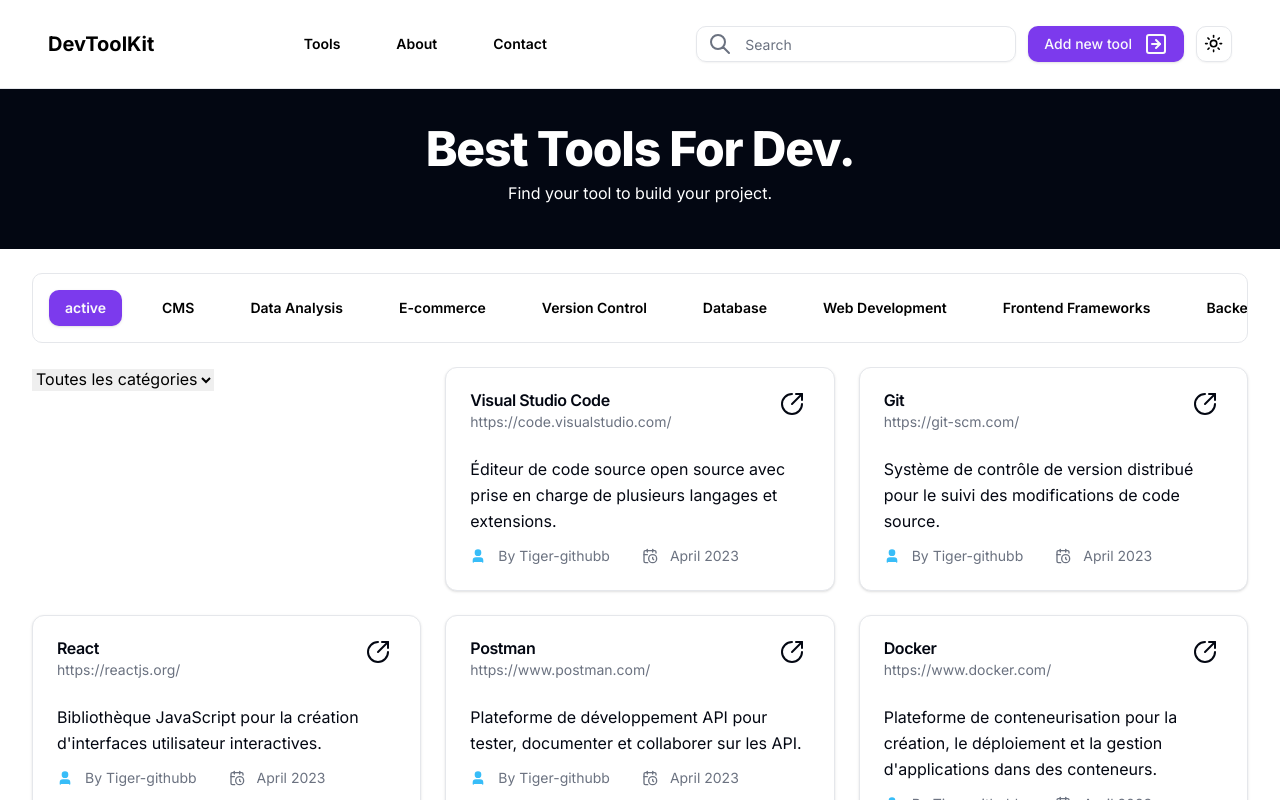
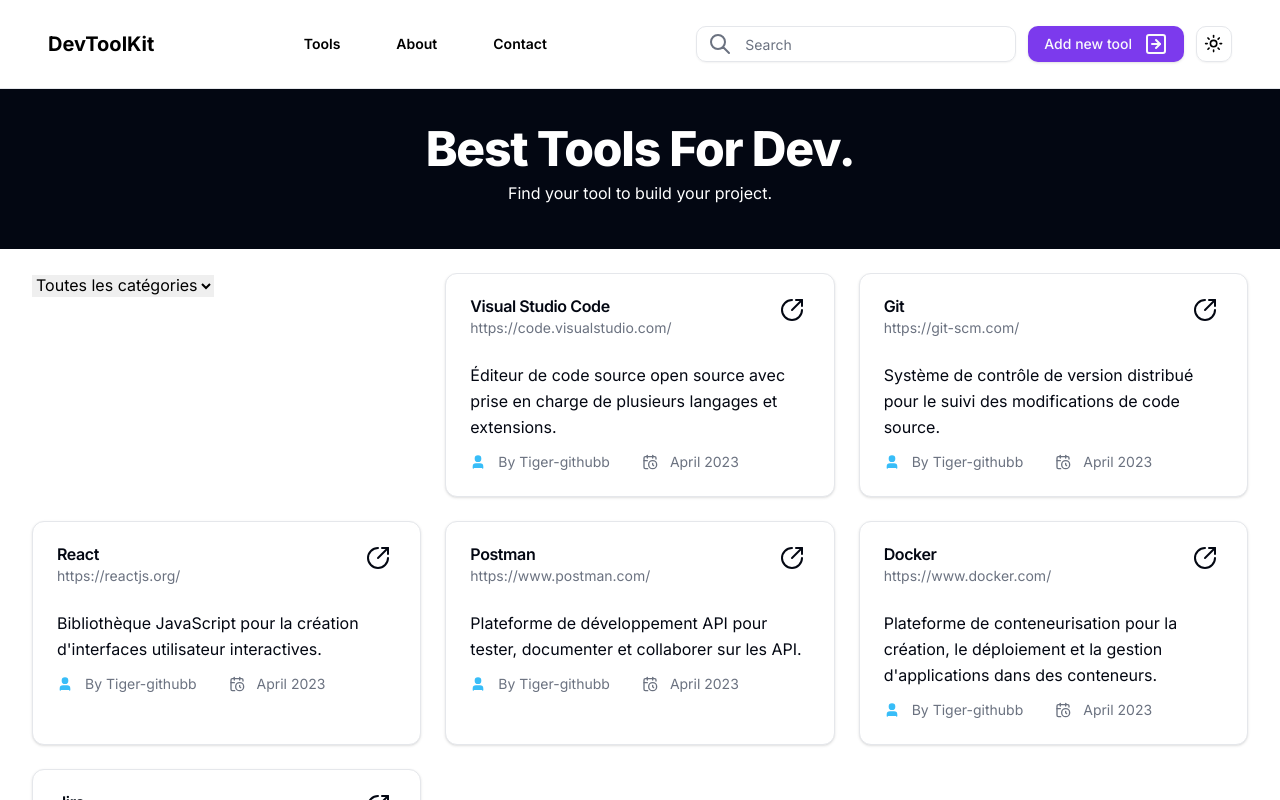
Before and after one commit to tiger-githubb/DevToolBox, a Next.js app: page / in a window 1280 px wide. Shown: the top 800 px of the page. Built offline with nearby package versions, Linux system fonts and the light colour scheme.

Commit message:
Remove category Tab

```diff
--- a/app/page.tsx
+++ b/app/page.tsx
@@ -6,7 +6,6 @@ export default function Home() {
   return (
     <>
     <Hero />
-    <CategoryTabs/>
     <ToolCardsLayout/>
     </>
   );
```
